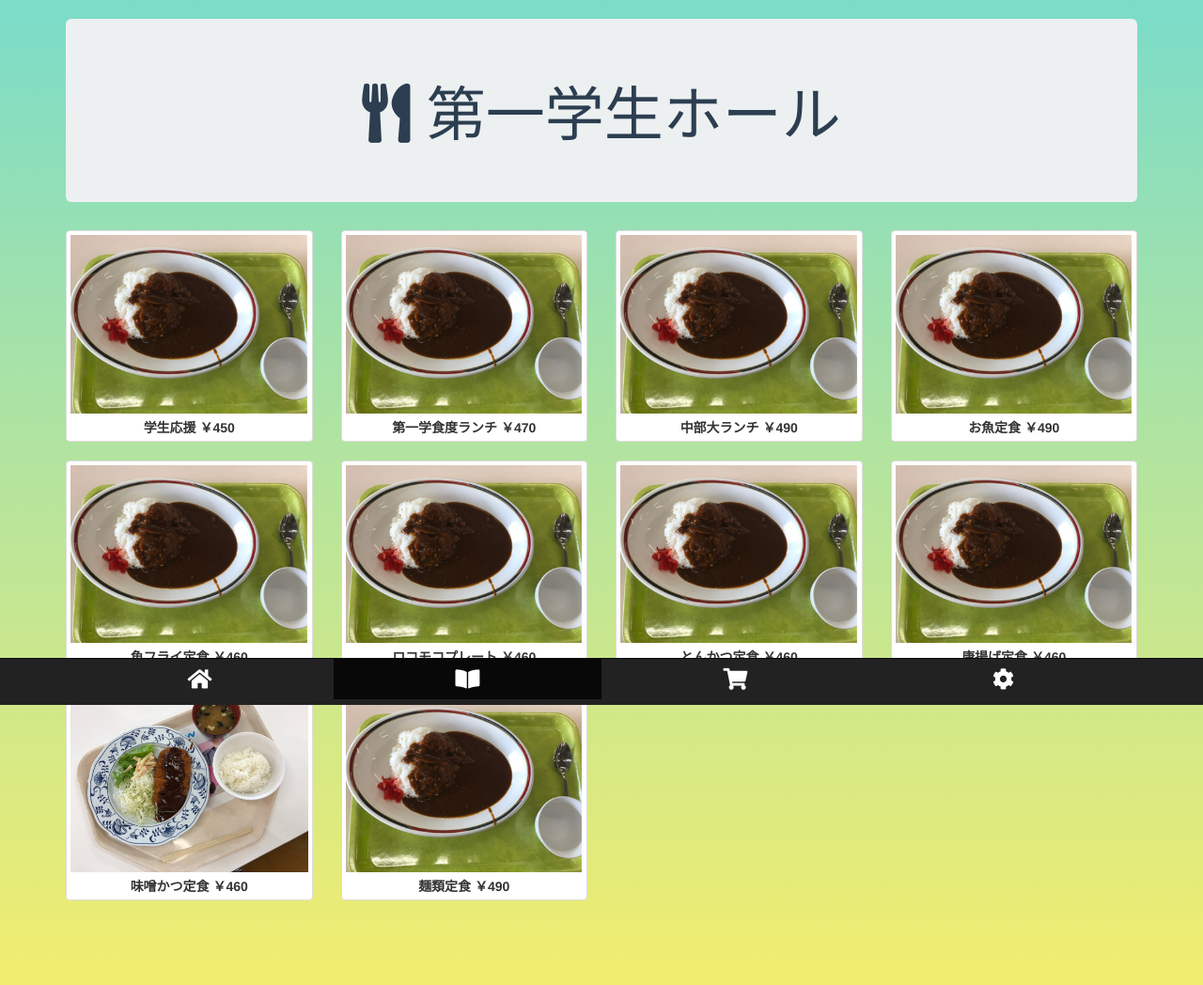
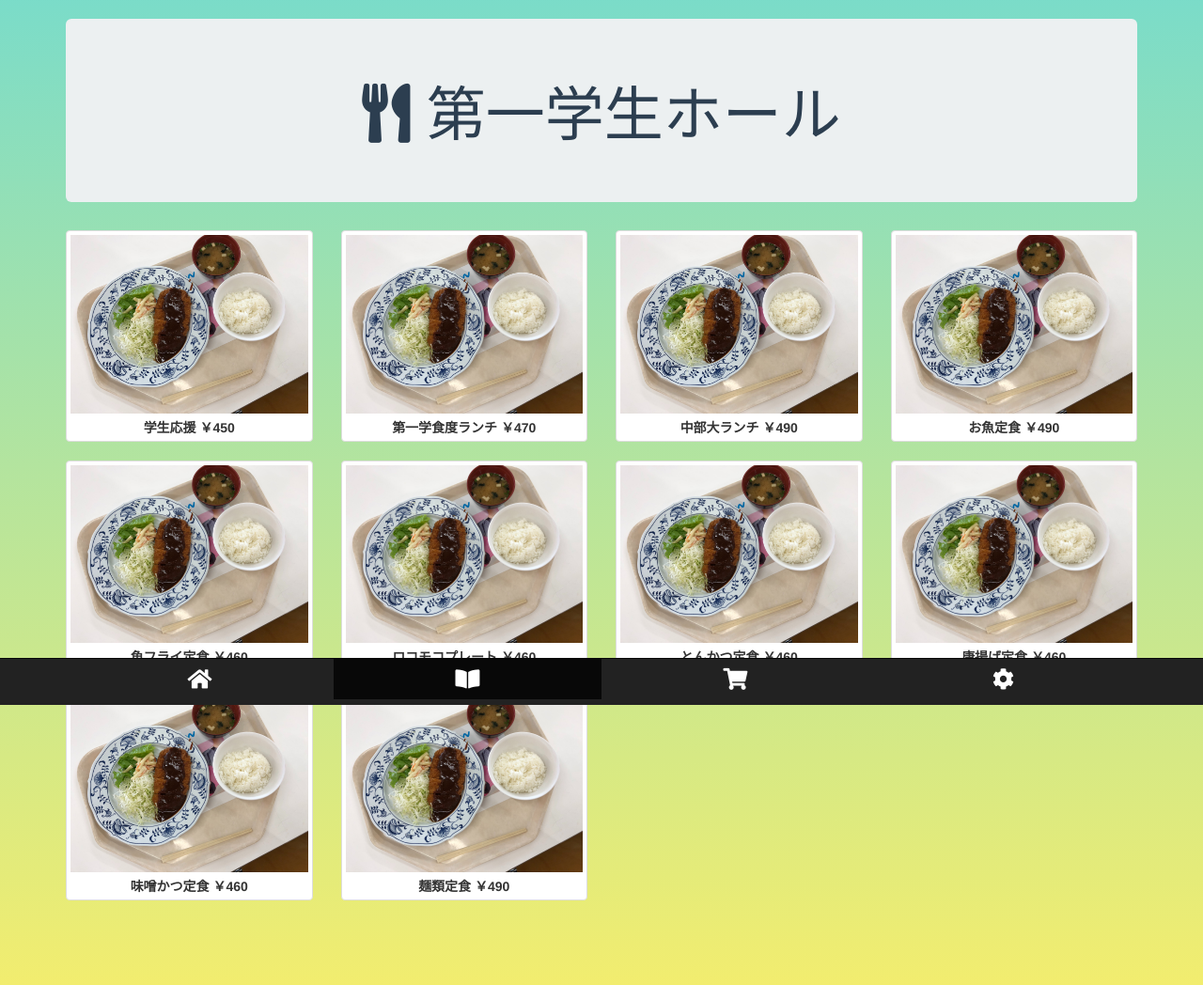
Before and after one commit to FunabikiKeisuke/Hack-U, a PHP site: page /teishoku.php in a window 1280 px wide. Shown: the part 50-1098 px from the top of the page at 94% size. Run offline with PHP 8.4, Linux system fonts and the light colour scheme; data that the repository does not hold is empty; some libraries are stand-ins or nearby versions.

Commit message:
Update teishoku.php

```diff
--- a/teishoku.php
+++ b/teishoku.php
@@ -34,28 +34,28 @@
 		<div class="row">
 			<div class="col-lg-3 col-sm-6 col-xs-6">
 				<div class="thumbnail">
-					<img src="img/img_01_01kare-raisu.jpg" data-toggle="modal" data-target="#myModal1">
+					<img src="img/img_03_01miso-katsu.jpg" data-toggle="modal" data-target="#myModal1">
 					<p>学生応援</p>
 					<p>￥450</p>
 				</div>
 			</div>
 			<div class="col-lg-3 col-sm-6 col-xs-6">
 				<div class="thumbnail">
-					<img src="img/img_01_01kare-raisu.jpg" data-toggle="modal" data-target="#myModal2" >
+					<img src="img/img_03_01miso-katsu.jpg" data-toggle="modal" data-target="#myModal2" >
 					<p>第一学食度ランチ</p>
 					<p>￥470</p>
 				</div>
 			</div>
 			<div class="col-lg-3 col-sm-6 col-xs-6">
 				<div class="thumbnail">
-					<img src="img/img_01_01kare-raisu.jpg" data-toggle="modal" data-target="#myModal3" >
+					<img src="img/img_03_01miso-katsu.jpg" data-toggle="modal" data-target="#myModal3" >
 					<p>中部大ランチ</p>
 					<p>￥490</p>
 				</div>
 			</div>
 			<div class="col-lg-3 col-sm-6 col-xs-6">
 				<div class="thumbnail">
-					<img src="img/img_01_01kare-raisu.jpg" data-toggle="modal" data-target="#myModal4" >
+					<img src="img/img_03_01miso-katsu.jpg" data-toggle="modal" data-target="#myModal4" >
 					<p>お魚定食</p>
 					<p>￥490</p>
 				</div>
@@ -63,28 +63,28 @@
 			<!-- row 2 -->
 			<div class="col-lg-3 col-sm-6 col-xs-6">
 				<div class="thumbnail">
-					<img src="img/img_01_01kare-raisu.jpg" data-toggle="modal" data-target="#myModal5" >
+					<img src="img/img_03_01miso-katsu.jpg" data-toggle="modal" data-target="#myModal5" >
 					<p>魚フライ定食</p>
 					<p>￥460</p>
 				</div>
 			</div>
 			<div class="col-lg-3 col-sm-6 col-xs-6">
 				<div class="thumbnail">
-					<img src="img/img_01_01kare-raisu.jpg" data-toggle="modal" data-target="#myModal6" >
+					<img src="img/img_03_01miso-katsu.jpg" data-toggle="modal" data-target="#myModal6" >
 					<p>ロコモコプレート</p>
 					<p>￥460</p>
 				</div>
 			</div>
 			<div class="col-lg-3 col-sm-6 col-xs-6">
 				<div class="thumbnail">
-					<img src="img/img_01_01kare-raisu.jpg" data-toggle="modal" data-target="#myModal7" >
+					<img src="img/img_03_01miso-katsu.jpg" data-toggle="modal" data-target="#myModal7" >
 					<p>とんかつ定食</p>
 					<p>￥460</p>
 				</div>
 			</div>
 			<div class="col-lg-3 col-sm-6 col-xs-6">
 				<div class="thumbnail">
-					<img src="img/img_01_01kare-raisu.jpg" data-toggle="modal" data-target="#myModal8" >
+					<img src="img/img_03_01miso-katsu.jpg" data-toggle="modal" data-target="#myModal8" >
 					<p>唐揚げ定食</p>
 					<p>￥460</p>
 				</div>
@@ -99,7 +99,7 @@
             </div>
             <div class="col-lg-3 col-sm-6 col-xs-6">
                 <div class="thumbnail">
-                    <img src="img/img_01_01kare-raisu.jpg" data-toggle="modal" data-target="#myModal10">
+                    <img src="img/img_03_01miso-katsu.jpg" data-toggle="modal" data-target="#myModal10">
                     <p>麺類定食</p>
                     <p>￥490</p>
                 </div>
@@ -120,7 +120,7 @@
 					<div class="modal-body">
 						<div class="popup_div-body">
 							<div class="thumbnail">
-								<img src="img/img_02_01kare-nannbannudon.jpg" style="width: 100%">
+								<img src="img/img_03_01miso-katsu.jpg" style="width: 100%">
 							</div>
 							<p class="detail"></p>
                         <form action="https://www.paypal.com/cgi-bin/webscr" method="post" target="_top">
@@ -167,7 +167,7 @@
 					<div class="modal-body">
 						<div class="popup_div-body">
 							<div class="thumbnail">
-								<img src="img/img_02_01kare-nannbannudon.jpg" style="width: 100%">
+								<img src="img/img_03_01miso-katsu.jpg" style="width: 100%">
 							</div>
 							<p class="detail"></p>
                         <form action="https://www.paypal.com/cgi-bin/webscr" method="post" target="_top">
@@ -214,7 +214,7 @@
 					<div class="modal-body">
 						<div class="popup_div-body">
 							<div class="thumbnail">
-								<img src="img/img_02_01kare-nannbannudon.jpg" style="width: 100%">
+								<img src="img/img_03_01miso-katsu.jpg" style="width: 100%">
 							</div>
 							<p class="detail"></p>
                         <form action="https://www.paypal.com/cgi-bin/webscr" method="post" target="_top">
@@ -261,7 +261,7 @@
 					<div class="modal-body">
 						<div class="popup_div-body">
 							<div class="thumbnail">
-								<img src="img/img_02_01kare-nannbannudon.jpg" style="width: 100%">
+								<img src="img/img_03_01miso-katsu.jpg" style="width: 100%">
 							</div>
 							<p class="detail"></p>
                         <form action="https://www.paypal.com/cgi-bin/webscr" method="post" target="_top">
@@ -308,7 +308,7 @@
 					<div class="modal-body">
 						<div class="popup_div-body">
 							<div class="thumbnail">
-								<img src="img/img_02_01kare-nannbannudon.jpg" style="width: 100%">
+								<img src="img/img_03_01miso-katsu.jpg" style="width: 100%">
 							</div>
 							<p class="detail"></p>
                         <form action="https://www.paypal.com/cgi-bin/webscr" method="post" target="_top">
@@ -355,7 +355,7 @@
 					<div class="modal-body">
 						<div class="popup_div-body">
 							<div class="thumbnail">
-								<img src="img/img_02_01kare-nannbannudon.jpg" style="width: 100%">
+								<img src="img/img_03_01miso-katsu.jpg" style="width: 100%">
 							</div>
 							<p class="detail"></p>
                         <form action="https://www.paypal.com/cgi-bin/webscr" method="post" target="_top">
@@ -402,7 +402,7 @@
 					<div class="modal-body">
 						<div class="popup_div-body">
 							<div class="thumbnail">
-								<img src="img/img_02_01kare-nannbannudon.jpg" style="width: 100%">
+								<img src="img/img_03_01miso-katsu.jpg" style="width: 100%">
 							</div>
 							<p class="detail"></p>
                         <form action="https://www.paypal.com/cgi-bin/webscr" method="post" target="_top">
@@ -449,7 +449,7 @@
 					<div class="modal-body">
 						<div class="popup_div-body">
 							<div class="thumbnail">
-								<img src="img/img_02_01kare-nannbannudon.jpg" style="width: 100%">
+								<img src="img/img_03_01miso-katsu.jpg" style="width: 100%">
 							</div>
 							<p class="detail"></p>
                         <form action="https://www.paypal.com/cgi-bin/webscr" method="post" target="_top">
@@ -543,7 +543,7 @@
 					<div class="modal-body">
 						<div class="popup_div-body">
 							<div class="thumbnail">
-								<img src="img/img_02_01kare-nannbannudon.jpg" style="width: 100%">
+								<img src="img/img_03_01miso-katsu.jpg" style="width: 100%">
 							</div>
 							<p class="detail"></p>
                         <form action="https://www.paypal.com/cgi-bin/webscr" method="post" target="_top">
```
